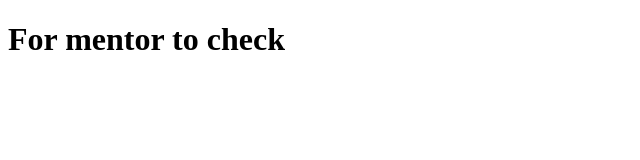
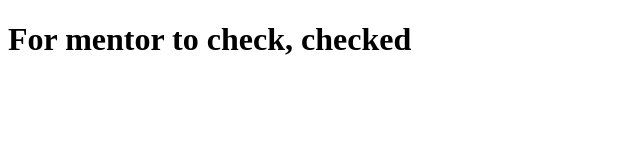
Before and after one commit to NgineZZ/my-project, a plain HTML site: page index.html in a window 1280 px wide. Shown: the whole page, without its empty margins (0-640 px from the left). Drawn offline with Linux system fonts and the light colour scheme.

Commit message:
Update index.html

```diff
--- a/index.html
+++ b/index.html
@@ -7,6 +7,6 @@
   <title>Git pull & push</title>
 </head>
 <body>
-  <h1>For mentor to check</h1>
+  <h1>For mentor to check, checked</h1>
 </body>
 </html>
```
